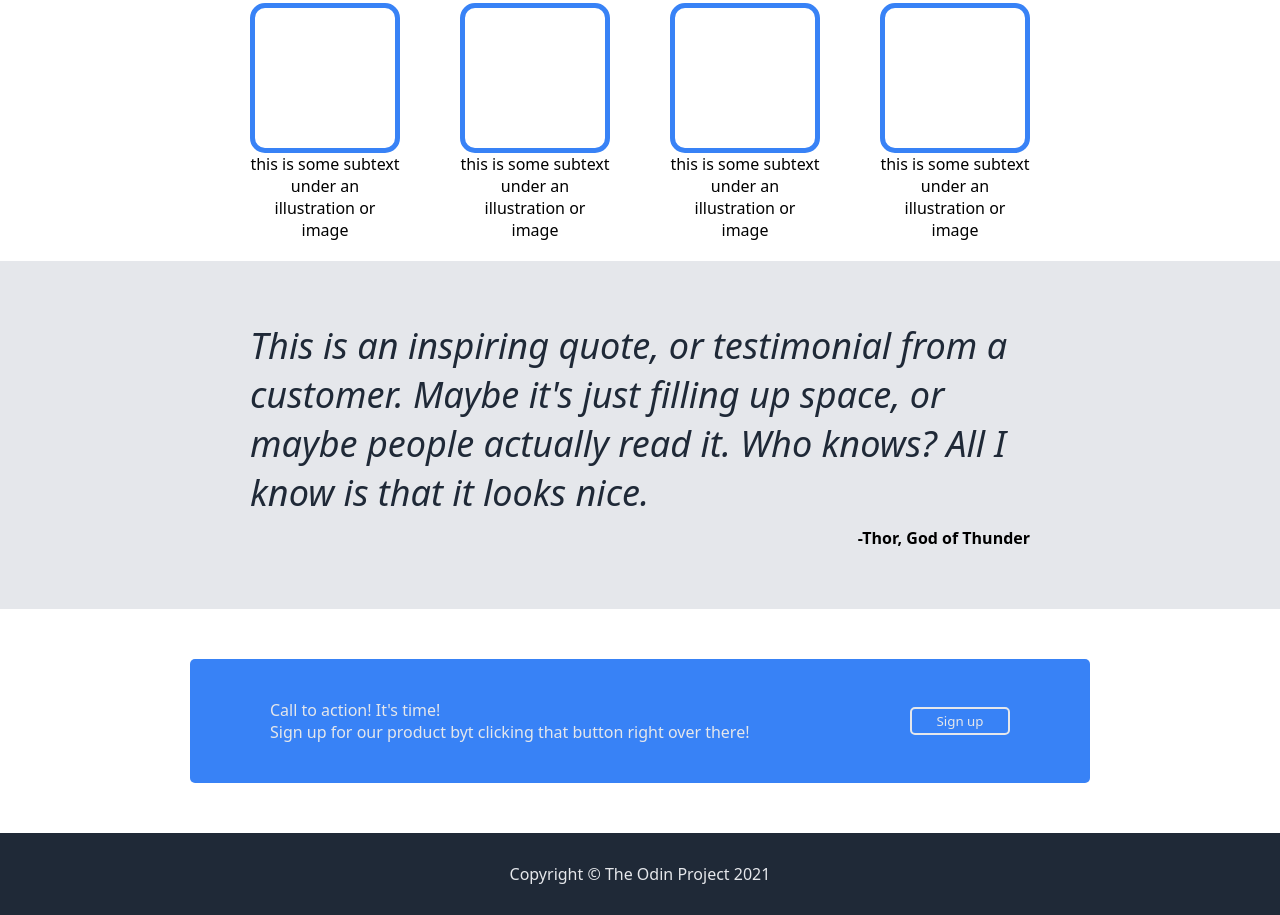
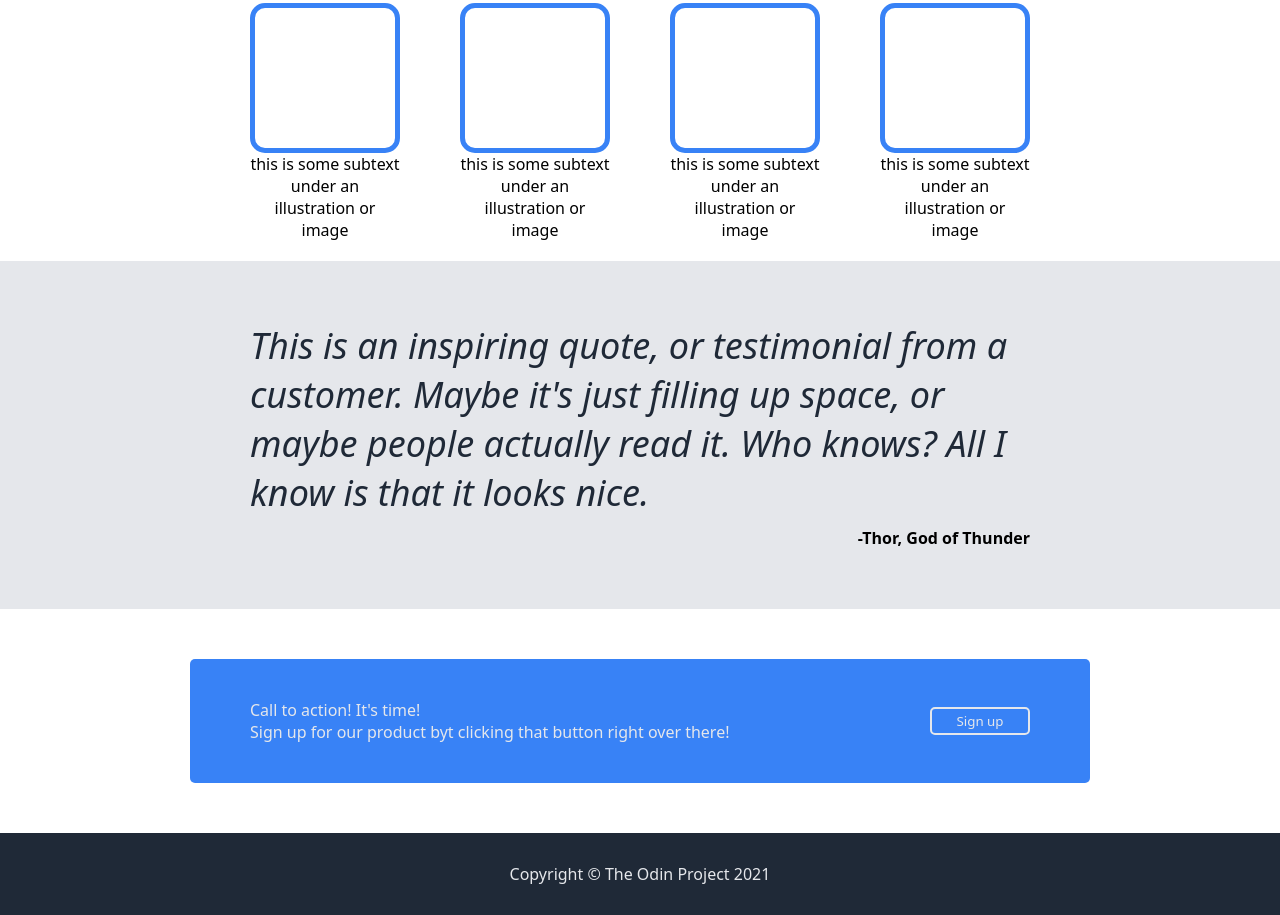
Before and after one commit to Dantes1nfern0/TOP-landingpage, a plain HTML site: page index.html in a window 1280 px wide. Shown: the part 587-1502 px from the top of the page. Drawn offline with Linux system fonts and the light colour scheme.

Commit message:
Format calltoaction wrap properties

```diff
--- a/style.css
+++ b/style.css
@@ -193,15 +193,21 @@ button {
     width: 900px;
     background: #3882F6;
     border-radius: 5px;
-    padding: 40px 80px;
+    padding: 40px 60px;
     display: flex;
     justify-content: space-between;
     align-items: center;
+    flex-wrap: wrap;
+    gap: 15px;
 }
 
 .call-to-action {
     margin-right: auto;
     color: #E5E7EB;
+}
+
+.call-to-action-button {
+    flex: 0 0 auto;
 }
 
 /* Footer */
```
